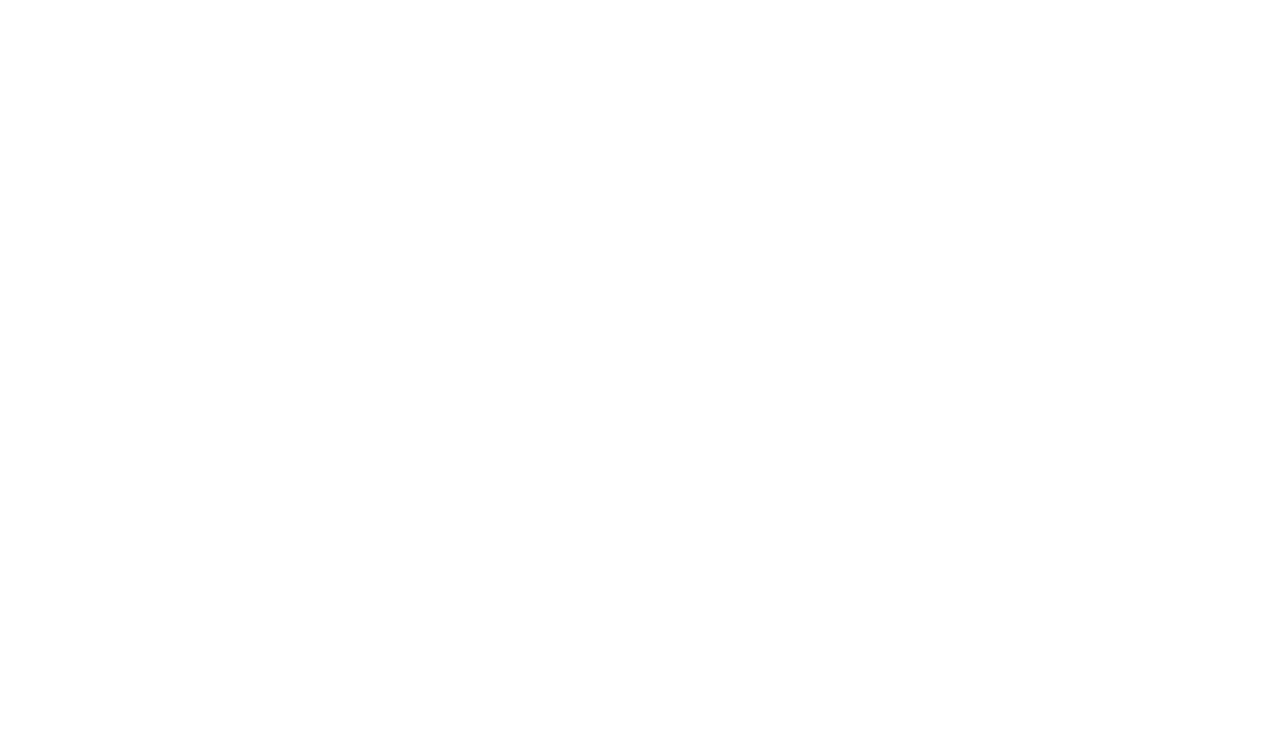
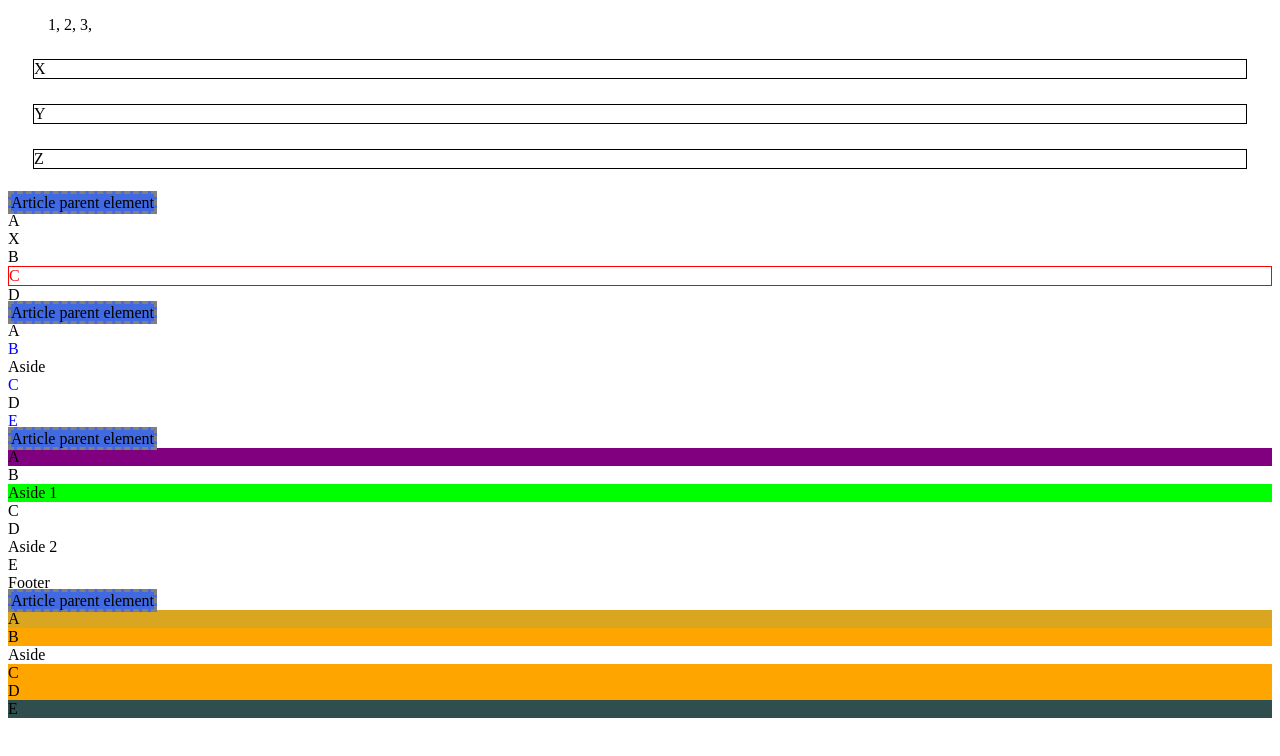
Before and after one commit to Deanna2000/exercise-pseudo-classes, a website: page index.html in a window 1280 px wide. Drawn offline with Linux system fonts and the light colour scheme; files that its build step writes are made by us from their sources.

Commit message:
finished exercises?

```diff
--- a/index.html
+++ b/index.html
@@ -8,6 +8,52 @@
 </head>
 
 <body>
+    <ul class="top">
+        <li class="block">1</li>
+        <li class="block">2</li>
+        <li class="block">3</li>
+      </ul>
+
+      <span class="inline">X</span>
+      <span class="inline">Y</span>
+      <span class="inline">Z</span>
+
+      <article class="n-child">
+        <section> A </section>
+        <div> X </div>
+        <section> B </section>
+        <section> C </section>
+        <section> D </section>
+      </article>
+
+      <article class="n-type">
+        <section> A </section>
+        <section> B </section>
+        <aside> Aside </aside>
+        <section> C </section>
+        <section> D </section>
+        <section> E </section>
+      </article>
+
+      <article class="first-of-type">
+        <section> A </section>
+        <section> B </section>
+        <aside> Aside 1 </aside>
+        <section> C </section>
+        <section> D </section>
+        <aside> Aside 2 </aside>
+        <section> E </section>
+        <footer>Footer</footer>
+      </article>
+
+      <article class="three">
+        <section> A </section>
+        <section> B </section>
+        <aside> Aside </aside>
+        <section> C </section>
+        <section> D </section>
+        <section> E </section>
+      </article>
 
 
   <footer></footer>
--- a/styles/styles.css
+++ b/styles/styles.css
@@ -0,0 +1,51 @@
+li {
+    display: inline;
+    text-decoration: none;
+}
+
+span {
+    display: block;
+    border: solid 1px;
+    margin: 25px;
+}
+
+.n-child section:nth-child(even) {
+    border: solid 1px;
+    color: red;
+}
+
+ul>li:after{
+    content:",";
+}
+
+.n-type section:nth-child(even){
+    color: blue;
+}
+
+.first-of-type aside:first-of-type{
+    background-color: lime;
+}
+
+.first-of-type section:first-of-type{
+    background-color: purple;
+}
+
+.three section{
+    background-color: orange;
+}
+
+.three :first-child{
+    background-color: goldenrod;
+}
+
+.three :last-child{
+    background-color: darkslategray;
+}
+
+article:before {
+    content: "Article parent element";
+    border: dashed gray;
+    background-color: royalblue;
+    width: 100%;
+
+}
```
